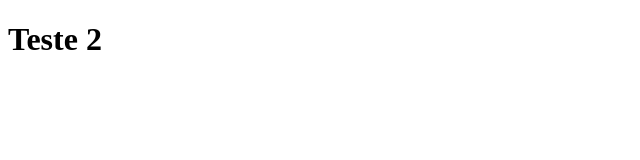
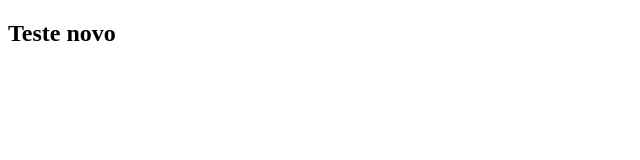
Before and after one commit to MatheusArnou/clone-tabnews, a Next.js app: page / in a window 1280 px wide. Shown: the top 160 px of the page, without its empty margins (0-640 px from the left). Built offline with nearby package versions, Linux system fonts and the light colour scheme.

Commit message:
Novo teste para o vercel

```diff
--- a/pages/index.js
+++ b/pages/index.js
@@ -1,5 +1,5 @@
 function Home(){
-   return <h1>Teste 2</h1>
+   return <h1>Teste 2</h1>, <h2>Teste novo</h2>
 
 
 }
```
